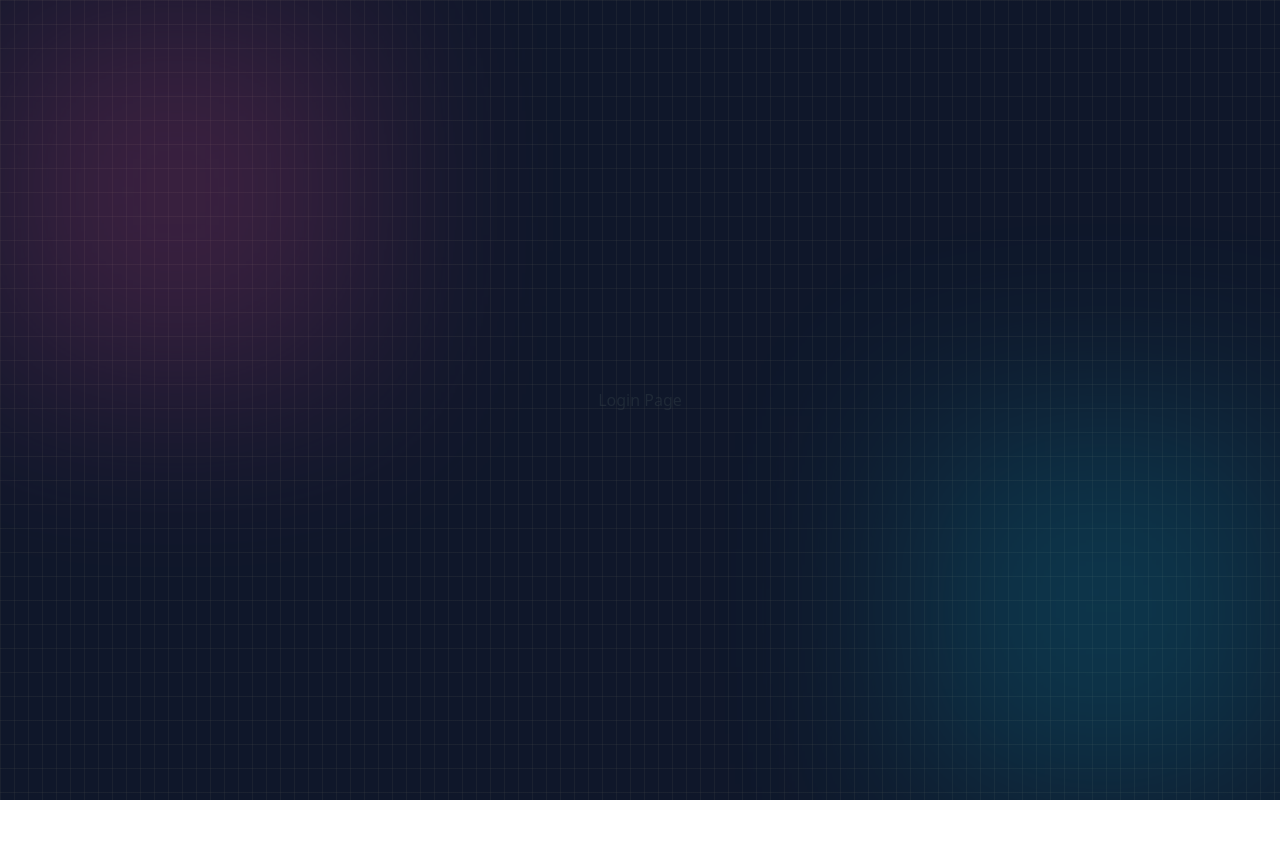
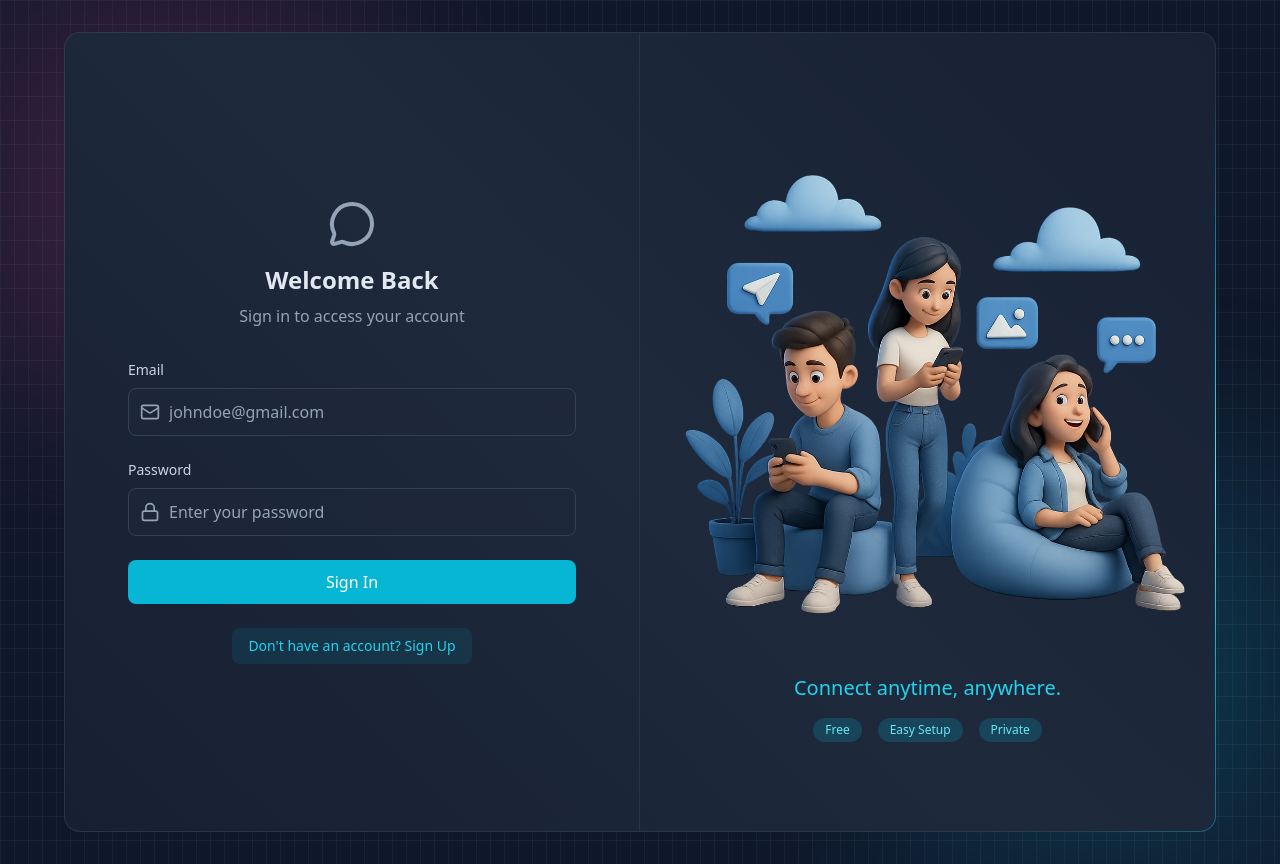
Before and after one commit to RalphOchowski/Sandbox.NPC, a React app in the folder Frontend/: page /login in a window 1280 px wide. Before the commit the page ends 800 px from the top, so only its background shows below. Built offline with nearby package versions, Linux system fonts and the light colour scheme; no server answers; the HTML template or start-up script is replaced by a standard one.

Commit message:
Login Page fully set up and functional. Logout functionality set up and functional in the chat page. Upload Profile Pic still untested.

```diff
--- a/Frontend/src/pages/ChatPage.jsx
+++ b/Frontend/src/pages/ChatPage.jsx
@@ -1,4 +1,10 @@
+import { useAuthStore } from "../store/useAuthStore";
+
 function ChatPage() {
-	return <div>Chat Page</div>;
+	const { logout } = useAuthStore();
+
+	return <div className="z-10">Chat Page
+		<button onClick={logout}>Log Out</button>
+	</div>;
 };
 export default ChatPage;
--- a/Frontend/src/pages/LoginPage.jsx
+++ b/Frontend/src/pages/LoginPage.jsx
@@ -1,4 +1,106 @@
+import { useState } from "react";
+import { useAuthStore } from "../store/useAuthStore";
+import BorderAnimatedContainer from "../components/BorderAnimatedContainer";
+import { MessageCircleIcon, LockIcon, MailIcon, LoaderIcon } from "lucide-react";
+import { Link } from "react-router";
+
 function LoginPage() {
-	return <div>Login Page</div>;
+	const [formData, setFormData] = useState({ email: "", password: "" }); {/*take note */ }
+	const { login, isLoggingIn } = useAuthStore(); {/*take note */ }
+
+	const handleSubmit = (e) => {
+		e.preventDefault();
+		login(formData); {/*take note */ }
+	}
+
+	return (<div className="w-full flex items-center justify-center p-4 bg-slate-900 ">
+		<div className="relative w-full max-w-6xl md:h-[800px] h-[650px]">
+			<BorderAnimatedContainer>
+				<div className="w-full flex flex-col md:flex-row">
+					{/* FORM CLOUMN - LEFT SIDE */}
+					<div className="md:w-1/2 p-8 flex items-center justify-center md:border-r border-slate-600/30">
+						<div className="w-full max-w-md">
+							{/* HEADING TEXT */}
+							<div className="text-center mb-8">
+								<MessageCircleIcon className="w-12 h-12 mx-auto text-slate-400 mb-4" />
+								<h2 className="text-2xl font-bold text-slate-200 mb-2">Welcome Back</h2>
+								<p className="text-slate-400">Sign in to access your account</p>
+							</div>
+
+							{/* FORM */}
+							<form onSubmit={handleSubmit} className="space-y-6">
+								{/* EMAIL INPUT */}
+								<div>
+									<label className="auth-input-label">Email</label>
+									<div className="relative">
+										<MailIcon className="auth-input-icon" />
+
+										<input
+											type="email"
+											value={formData.email}
+											onChange={(e) => setFormData({ ...formData, email: e.target.value })}
+											className="input"
+											placeholder="johndoe@gmail.com"
+										/>
+									</div>
+								</div> {/* Take note, get a breakdown of this */}
+
+								{/* PASSWORD INPUT */}
+								<div>
+									<label className="auth-input-label">Password</label>
+									<div className="relative">
+										<LockIcon className="auth-input-icon" />
+
+										<input
+											type="password"
+											value={formData.password}
+											onChange={(e) => setFormData({ ...formData, password: e.target.value })}
+											className="input"
+											placeholder="Enter your password"
+										/>
+									</div>
+								</div> {/* Take note, get a breakdown of this */}
+
+								{/* SUBMIT BUTTON */}
+								<button className="auth-btn" type="submit" disabled={isLoggingIn}>
+									{isLoggingIn ? (
+										<LoaderIcon className="w-full h-5 animate-spin text-center" />
+									) : (
+										"Sign In"
+									)}
+								</button>
+							</form>
+
+							<div className="mt-6 text-center">
+								<Link to="/signup" className="auth-link">
+									Don't have an account? Sign Up
+								</Link>
+							</div>
+						</div>
+					</div>
+
+					{/* FORM ILLUSTRATION - RIGHT SIDE */}
+					<div className="hidden md:w-1/2 md:flex items-center justify-center p-6 bg-gradient-to-bl from-slate-800/20 to-transparent">
+						<div>
+							<img
+								src="/login.png"
+								alt="People using mobile devices"
+								className="w-full h-auto object-contain"
+							/>
+							<div className="mt-6 text-center">
+								<h3 className="text-xl font-medium text-cyan-400">Connect anytime, anywhere.</h3>
+
+								<div className="mt-4 flex justify-center gap-4">
+									<span className="auth-badge">Free</span>
+									<span className="auth-badge">Easy Setup</span>
+									<span className="auth-badge">Private</span>
+								</div>
+							</div>
+						</div>
+					</div>
+				</div>
+			</BorderAnimatedContainer>
+		</div>
+	</div>);
 };
 export default LoginPage;
--- a/Frontend/src/store/useAuthStore.js
+++ b/Frontend/src/store/useAuthStore.js
@@ -6,6 +6,7 @@
 	authUser: null,
 	isCheckingAuth: true,
 	isSigningUp: false,
+	isLoggingIn: false,
 
 	checkAuth: async () => {
 		try {
@@ -34,8 +35,33 @@
 		finally {
 			set({ isSigningUp: false })
 		}
-	}
-}
+	},
+
+	login: async (data) => {
+		set({ isLoggingIn: true })
+		try {
+			const res = await axiosInstance.post("/login", data); //take note, is this where the frontend actually makes the request to the backend using the endpoint I wrote?
+			set({ authUser: res.data });
+			toast.success("Logged in successfully.");
+		}
+		catch (error) {
+			toast.error(error.response.data.message);
+		}
+		finally {
+			set({ isLoggingIn: false })
+		}
+	},
+
+	logout: async () => {
+		try {
+			await axiosInstance.post("/logout"); //take note, is this where the frontend actually makes the request to the backend using the endpoint I wrote?
+			set({ authUser: null }); /*take note, if authUser is null, the router redirects user back to login as specified in app.jsx */
+			toast.success("Logged out successfully.");
+		}
+		catch (error) {
+			toast.error(error.response.data.message);
+		}
+}}
 ));
 
 /* {name: "john", _id: 123, age: 25},
```
